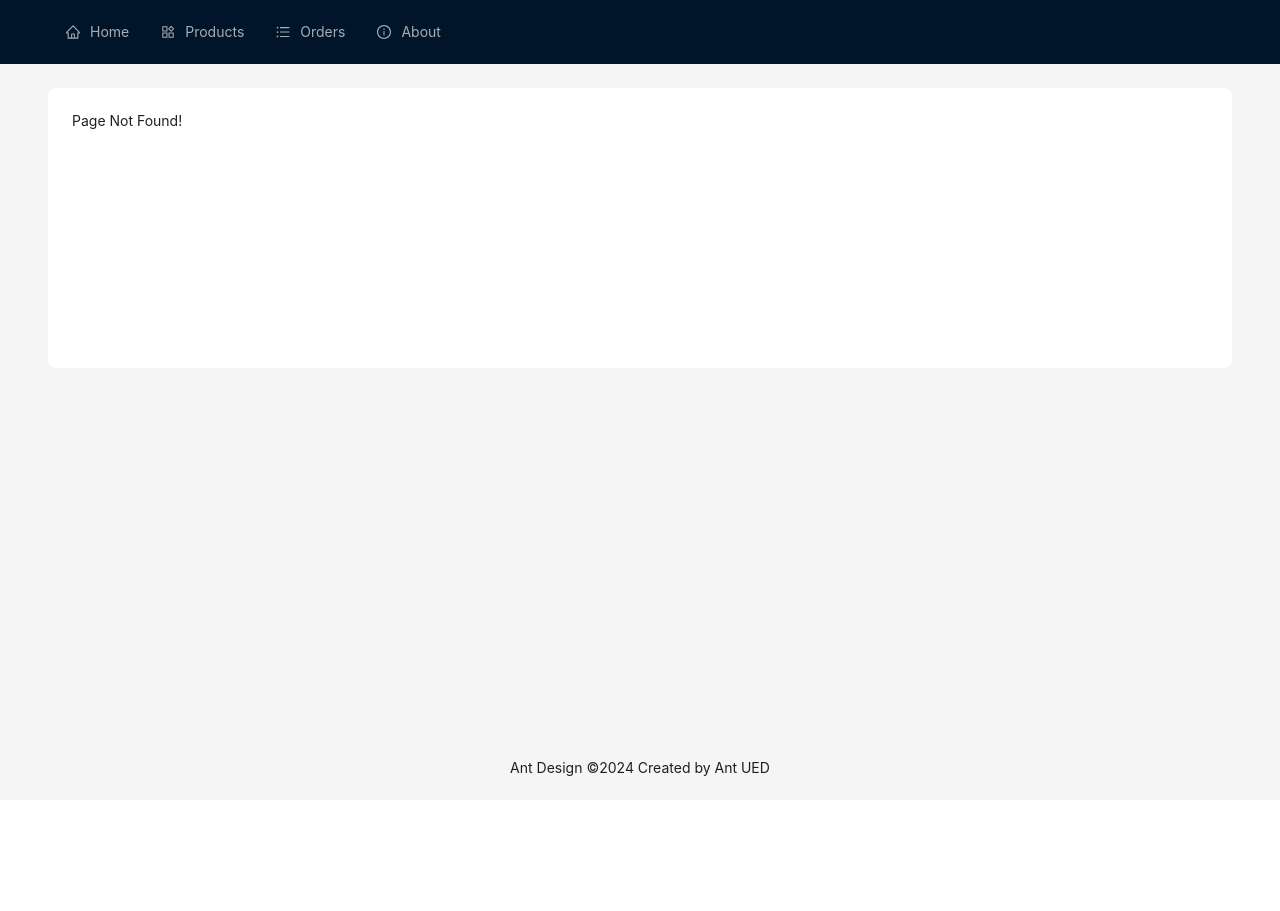
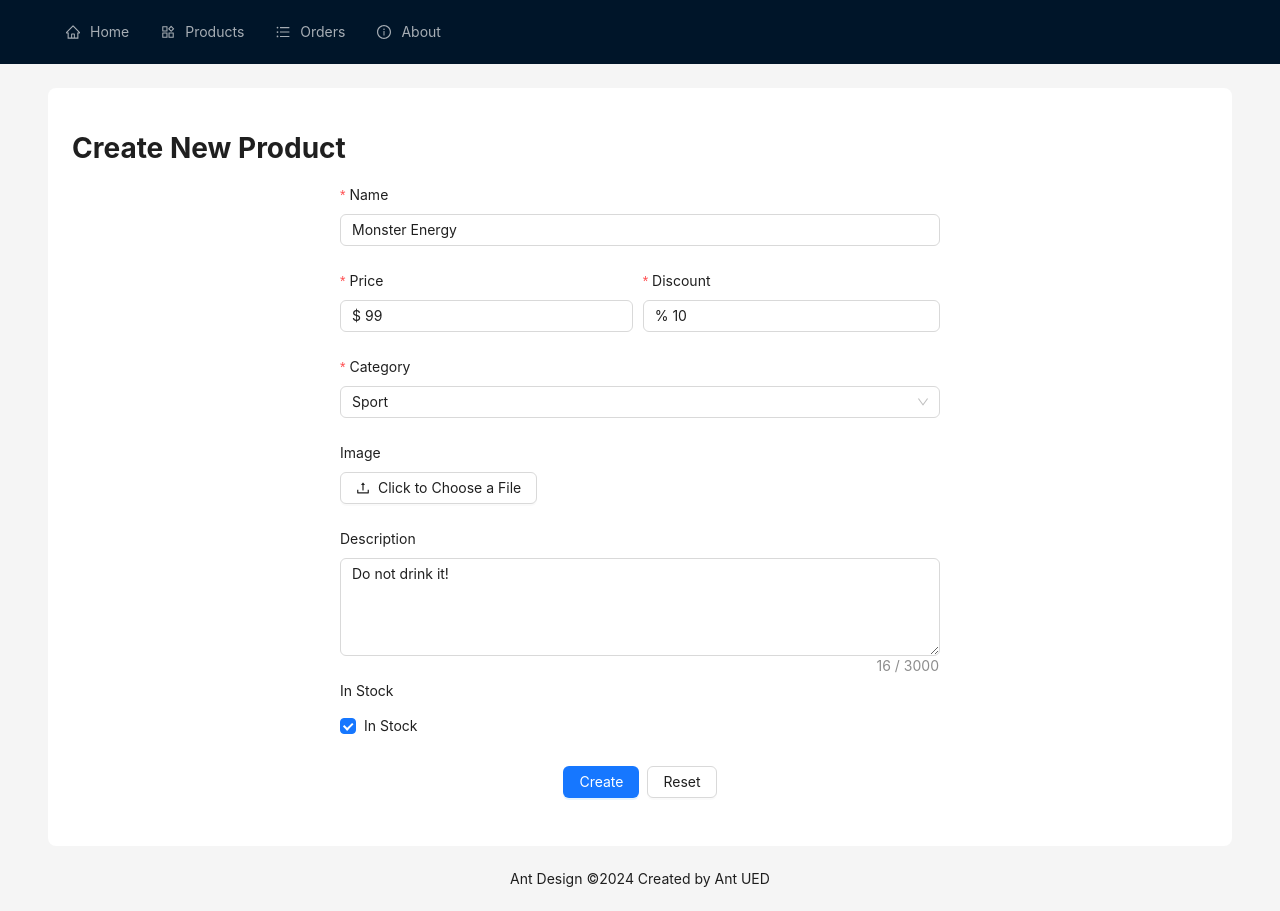
Before and after one commit to vladtymo/React-Shop-PV221, a React (Create React App) app: page /products/edit in a window 1280 px wide. Before the commit this address had no page. Before the commit the page ends 800 px from the top, so only its background shows below. Built offline with nearby package versions, Linux system fonts and the light colour scheme.

Commit message:
Improve product form layout

```diff
--- a/src/App.js
+++ b/src/App.js
@@ -5,6 +5,16 @@ import Home from './components/Home';
 import Products from './components/Products';
 import NoPage from './components/NoPage';
 import CreateForm from './components/CreateForm';
+
+const testProduct = {
+  name: "Monster Energy",
+  price: 99,
+  discount: 10,
+  categoryId: 2,
+  inStock: true,
+  description: "Do not drink it!",
+  image: null
+}
 
 const App = () => {
   return (
@@ -14,6 +24,7 @@ const App = () => {
           <Route index element={<Home />} />
           <Route path="products" element={<Products />} />
           <Route path="products/create" element={<CreateForm />} />
+          <Route path="products/edit" element={<CreateForm product={testProduct} />} />
           {/* <Route path="orders" element={<p>Orders</p>} /> */}
           <Route path="*" element={<NoPage />} />
         </Route>
--- a/src/components/CreateForm.js
+++ b/src/components/CreateForm.js
@@ -1,10 +1,23 @@
-import React from 'react';
+import React, { useEffect } from 'react';
 import { Button, Checkbox, Form, Input, InputNumber, Select, Space, Upload } from 'antd';
 import TextArea from 'antd/es/input/TextArea';
 import { UploadOutlined } from '@ant-design/icons';
 const { Option } = Select;
 
-export default function CreateForm() {
+const categories = [
+    { value: 1, label: "Electronics" },
+    { value: 2, label: "Sport" },
+    { value: 3, label: "Food & Drinks" },
+    { value: 4, label: "Other" }
+]
+
+export default function CreateForm({ product }) {
+
+    useEffect(() => {
+        if (product) {
+            form.setFieldsValue(product);
+        }
+    }, []);
 
     const [form] = Form.useForm();
 
@@ -92,8 +105,9 @@ export default function CreateForm() {
                 </div>
 
                 <Form.Item
-                    name="category"
+                    name="categoryId"
                     label="Category"
+                    initialValue={1}
                     rules={[
                         {
                             required: true,
@@ -102,12 +116,12 @@ export default function CreateForm() {
                 >
                     <Select
                         placeholder="Select a product category"
-                        allowClear
+                        options={categories}
                     >
-                        <Option value="1">Electronics</Option>
+                        {/* <Option value="1">Electronics</Option>
                         <Option value="2">Transport</Option>
                         <Option value="3">Sport</Option>
-                        <Option value="4">other</Option>
+                        <Option value="4">other</Option> */}
                     </Select>
                 </Form.Item>
 
--- a/src/components/Products.js
+++ b/src/components/Products.js
@@ -84,9 +84,14 @@ export default function Products() {
 
     return (
         <>
-            <Button style={{ marginBottom: 10 }} type="primary">
-                <Link to="create">Create New Product</Link>
-            </Button>
+            <Space>
+                <Button style={{ marginBottom: 10 }} type="primary">
+                    <Link to="create">Create New Product</Link>
+                </Button>
+                <Button style={{ marginBottom: 10 }} type="primary">
+                    <Link to="edit">Test Edit</Link>
+                </Button>
+            </Space>
             <Table columns={columns} dataSource={products} pagination={{ pageSize: 5 }} rowKey="id" />
         </>
     );
```
